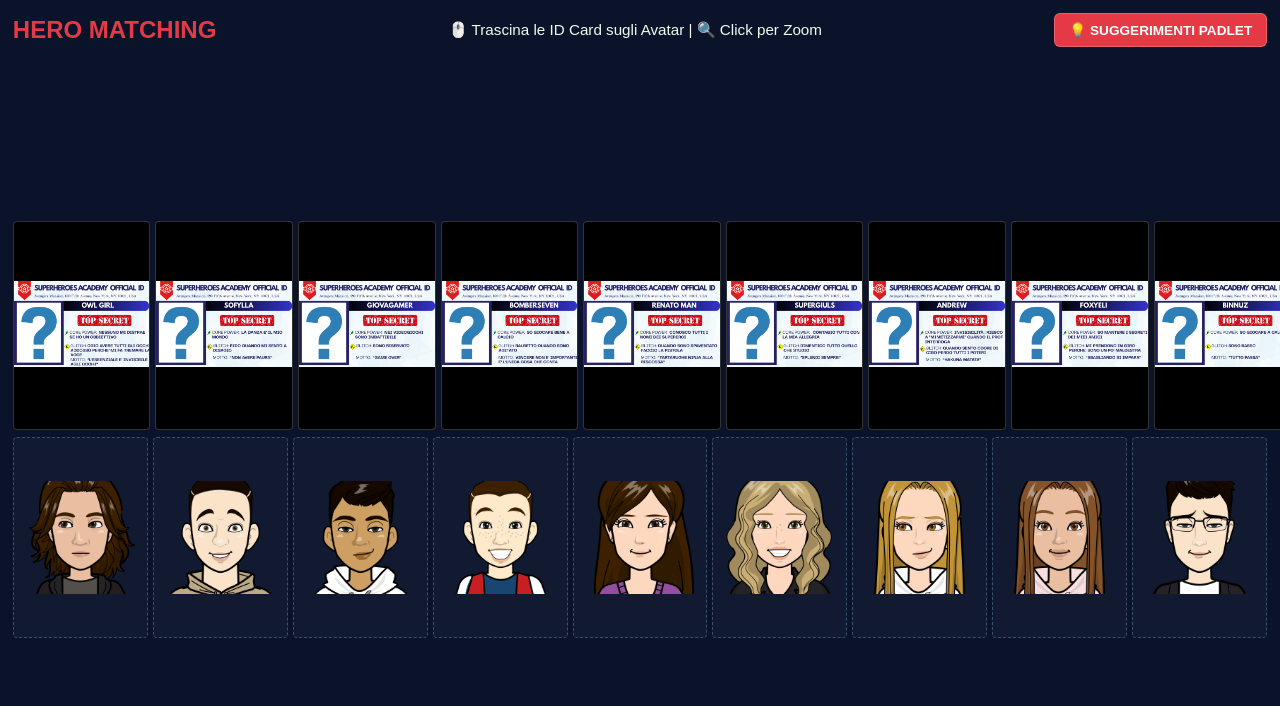
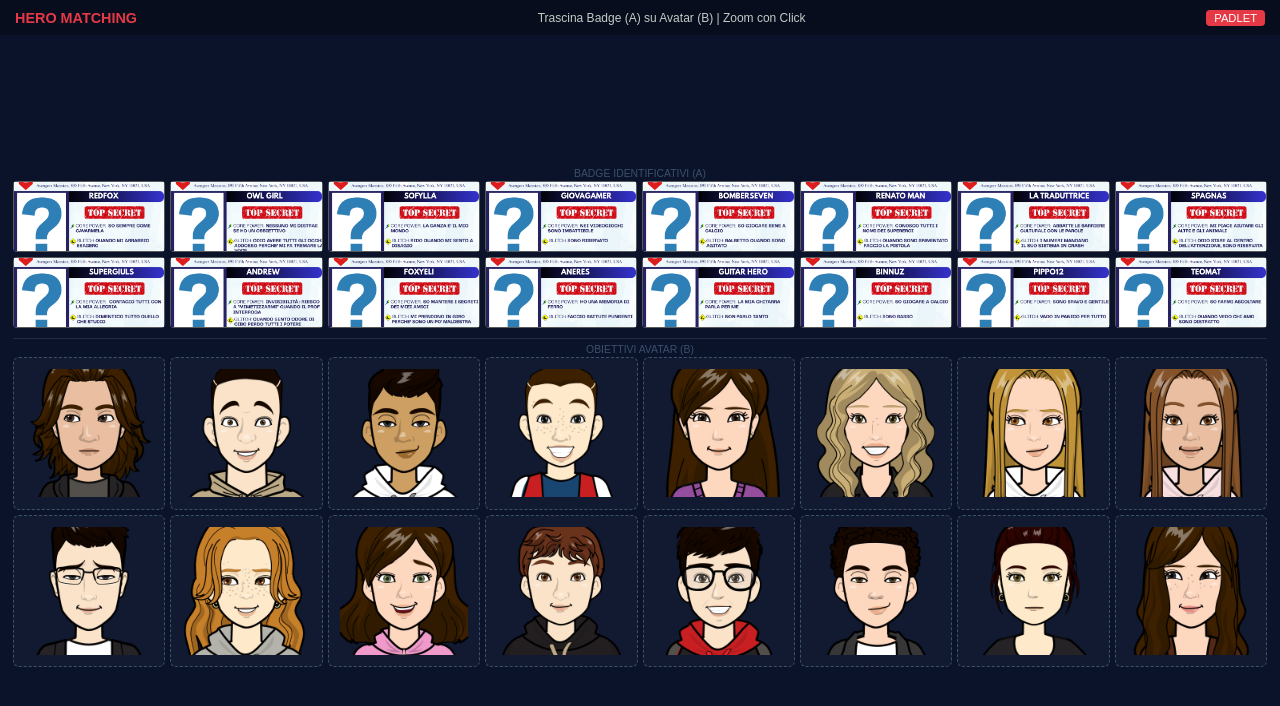
Before and after one commit to teacherlauraa/idcards, a plain HTML site: page index.html in a window 1280 px wide. Drawn offline with nearby package versions, Linux system fonts and the light colour scheme.

Commit message:
Add files via upload

```diff
--- a/index.html
+++ b/index.html
@@ -2,40 +2,106 @@
 <html lang="it">
 <head>
     <meta charset="UTF-8">
-    <title>Hero Match - Final Edition</title>
+    <title>Hero Match - 16 Heroes Double Row</title>
     <script src="https://cdn.jsdelivr.net/npm/canvas-confetti@1.6.0/dist/confetti.browser.min.js"></script>
     <style>
         :root { --primary: #e63946; --dark: #0b132b; --light: #f1faee; --accent: #3a506b; }
-        body { font-family: sans-serif; background-color: var(--dark); color: var(--light); margin: 0; padding: 2px; height: 100vh; display: flex; flex-direction: column; overflow: hidden; align-items: center; }
 
-        header { display: flex; align-items: center; justify-content: space-between; width: 98vw; padding: 5px 10px; height: 45px; }
-        h1 { font-size: 1.5rem; margin: 0; color: var(--primary); text-transform: uppercase; font-weight: bold; }
+        * { box-sizing: border-box; }
 
-        .inst-row { font-size: 0.95rem; flex-grow: 1; text-align: center; margin: 0 15px; white-space: nowrap; font-weight: 500; }
+        body {
+            font-family: sans-serif;
+            background-color: var(--dark);
+            color: var(--light);
+            margin: 0;
+            padding: 0;
+            height: 100vh;
+            display: flex;
+            flex-direction: column;
+            overflow: hidden;
+            align-items: center;
+        }
 
-        .btn-padlet { background: #e63946; color: white; text-decoration: none; padding: 8px 14px; border-radius: 6px; font-weight: bold; font-size: 0.85rem; display: flex; align-items: center; gap: 8px; transition: 0.3s; border: 1px solid rgba(255,255,255,0.2); }
-        .btn-padlet:hover { background: #ff4d4d; transform: scale(1.05); }
+        header {
+            display: flex;
+            align-items: center;
+            justify-content: space-between;
+            width: 100%;
+            height: 35px;
+            padding: 0 15px;
+            background: rgba(0,0,0,0.3);
+        }
 
-        .game-area { flex: 1; display: flex; flex-direction: column; justify-content: center; width: 98vw; gap: 10px; padding: 5px 0; }
-        .card-row { display: grid; grid-template-columns: repeat(9, 1fr); gap: 5px; }
+        h1 { font-size: 0.9rem; margin: 0; color: var(--primary); text-transform: uppercase; }
+        .inst-row { font-size: 0.75rem; opacity: 0.8; }
+        .btn-padlet { background: var(--primary); color: white; text-decoration: none; padding: 2px 8px; border-radius: 4px; font-size: 0.7rem; }
 
-        .card-id { aspect-ratio: 2/3; background: #000; border: 1px solid rgba(255,255,255,0.2); border-radius: 4px; cursor: zoom-in; transition: 0.2s; }
-        .card-id img { width: 100%; height: 100%; object-fit: contain; }
+        .game-area {
+            flex: 1;
+            width: 98vw;
+            display: flex;
+            flex-direction: column;
+            justify-content: center; /* Centra tutto verticalmente */
+            gap: 10px;
+            padding: 5px 0;
+        }
+
+        /* Griglia a 8 colonne: con 16 carte andrà automaticamente su 2 righe */
+        .card-row {
+            display: grid;
+            grid-template-columns: repeat(8, 1fr);
+            gap: 5px;
+            width: 100%;
+        }
+
+        /* Rettangoli A ancora più compatti */
+        .card-id {
+            aspect-ratio: 3/1.4;
+            background: #111;
+            border: 1px solid rgba(255,255,255,0.3);
+            border-radius: 4px;
+            cursor: zoom-in;
+            transition: 0.2s;
+            display: flex;
+            align-items: center;
+            justify-content: center;
+        }
+
+        .card-id img { width: 100%; height: 100%; object-fit: cover; }
         .card-id:hover { border-color: var(--primary); transform: scale(1.05); z-index: 10; }
 
-        .avatar-slot { aspect-ratio: 2/3; border: 1px dashed var(--accent); border-radius: 4px; background: rgba(255,255,255,0.03); display: flex; align-items: center; justify-content: center; position: relative; }
-        .avatar-slot img { width: 85%; height: auto; max-height: 85%; object-fit: contain; }
+        /* Avatar B leggermente più piccoli per stare su due righe */
+        .avatar-slot {
+            aspect-ratio: 1/1;
+            border: 1px dashed var(--accent);
+            border-radius: 6px;
+            background: rgba(255,255,255,0.03);
+            position: relative;
+            display: flex;
+            align-items: center;
+            justify-content: center;
+        }
+
+        .avatar-slot img { width: 85%; height: 85%; object-fit: contain; }
         .avatar-slot.matched { border: 1px solid #4caf50; background: rgba(76, 175, 80, 0.1); }
         .avatar-slot.matched img { opacity: 0.1; }
-        .avatar-slot.matched::after { content: "✅"; position: absolute; font-size: 1.5rem; }
+        .avatar-slot.matched::after { content: "✅"; position: absolute; font-size: 1.2rem; }
 
-        #zoom-modal { display: none; position: fixed; top: 0; left: 0; width: 100%; height: 100%; background: rgba(0,0,0,0.95); z-index: 2000; justify-content: center; align-items: center; }
+        .label-section {
+            font-size: 0.65rem;
+            text-transform: uppercase;
+            color: var(--accent);
+            text-align: center;
+            margin-bottom: 2px;
+        }
+
+        /* Zoom & Win Modals */
+        #zoom-modal { display: none; position: fixed; top: 0; left: 0; width: 100%; height: 100%; background: rgba(0,0,0,0.9); z-index: 2000; justify-content: center; align-items: center; }
         #zoom-modal img { max-width: 90%; max-height: 90%; border: 2px solid white; }
 
-        #win-modal { display: none; position: fixed; top: 50%; left: 50%; transform: translate(-50%, -50%); background: white; color: var(--dark); padding: 25px; border-radius: 15px; text-align: center; z-index: 3000; width: 260px; border: 5px solid var(--primary); }
-        #code-num { display: none; font-size: 70px; color: var(--primary); font-weight: bold; margin: 15px 0; }
+        #win-modal { display: none; position: fixed; top: 50%; left: 50%; transform: translate(-50%, -50%); background: white; color: #000; padding: 20px; border-radius: 15px; text-align: center; z-index: 3000; border: 4px solid var(--primary); width: 250px; }
+        #code-num { display: none; font-size: 50px; color: var(--primary); font-weight: bold; }
 
-        button.rev { background: var(--primary); color: white; border: none; padding: 12px; cursor: pointer; border-radius: 6px; font-weight: bold; width: 100%; font-size: 1rem; }
         .hidden { visibility: hidden; opacity: 0; pointer-events: none; }
     </style>
 </head>
@@ -43,46 +109,54 @@
 
 <header>
     <h1>HERO MATCHING</h1>
-    <div class="inst-row">
-        🖱️ Trascina le ID Card sugli Avatar | 🔍 Click per Zoom
-    </div>
-    <a href="https://padlet.com/professoressalauraa/superheroes-academy-5iu1b24rpu9h1bco" target="_blank" class="btn-padlet">
-        💡 SUGGERIMENTI PADLET
-    </a>
+    <div class="inst-row">Trascina Badge (A) su Avatar (B) | Zoom con Click</div>
+    <a href="https://padlet.com/professoressalauraa/superheroes-academy-5iu1b24rpu9h1bco" target="_blank" class="btn-padlet">PADLET</a>
 </header>
 
 <div class="game-area">
-    <div class="card-row" id="id-row"></div>
-    <div class="card-row" id="avatar-row"></div>
+    <div>
+        <div class="label-section">Badge Identificativi (A)</div>
+        <div class="card-row" id="id-row"></div>
+    </div>
+
+    <div style="border-top: 1px solid rgba(255,255,255,0.1); padding-top: 5px;">
+        <div class="label-section">Obiettivi Avatar (B)</div>
+        <div class="card-row" id="avatar-row"></div>
+    </div>
 </div>
 
 <div id="zoom-modal" onclick="this.style.display='none'"><img id="zoom-img"></div>
 
 <div id="win-modal">
-    <h3>MISSIONE COMPIUTA! 🎖️</h3>
-    <button class="rev" id="reveal-btn" onclick="showCode()">RIVELA CODICE</button>
+    <h3 style="margin:0">OTTIMO LAVORO!</h3>
+    <p style="font-size:0.9rem">Tutti gli eroi sono stati identificati.</p>
+    <button style="background:var(--primary);color:white;border:none;padding:10px;width:100%;cursor:pointer;font-weight:bold;border-radius:4px;" id="reveal-btn" onclick="showCode()">RIVELA CODICE</button>
     <div id="code-num">0</div>
 </div>
 
 <script>
-    const total = 9;
+    const total = 16;
     let matches = 0;
-    const idRow = document.getElementById('id-row');
-    const avatarRow = document.getElementById('avatar-row');
     const nums = Array.from({length: total}, (_, i) => i + 1);
     const shuffled = [...nums].sort(() => Math.random() - 0.5);
 
-    // Caricamento ID Cards
+    const idRow = document.getElementById('id-row');
+    const avatarRow = document.getElementById('avatar-row');
+
+    // Creazione ID Cards A (8 per riga x 2 righe = 16)
     shuffled.forEach(n => {
         const d = document.createElement('div');
         d.className = 'card-id'; d.draggable = true; d.id = `c${n}`; d.dataset.m = n;
-        d.onclick = () => { document.getElementById('zoom-img').src = `${n}A.png`; document.getElementById('zoom-modal').style.display = 'flex'; };
+        d.onclick = () => {
+            document.getElementById('zoom-img').src = `${n}A.png`;
+            document.getElementById('zoom-modal').style.display = 'flex';
+        };
         d.innerHTML = `<img src="${n}A.png">`;
         d.ondragstart = (e) => e.dataTransfer.setData('t', d.id);
         idRow.appendChild(d);
     });
 
-    // Caricamento Avatar Slot
+    // Creazione Slot Avatar B (8 per riga x 2 righe = 16)
     nums.forEach(n => {
         const s = document.createElement('div');
         s.className = 'avatar-slot'; s.dataset.i = n;
@@ -96,18 +170,22 @@
                 dragElem.classList.add('hidden');
                 matches++;
                 if (matches === total) {
-                    const end = Date.now() + 5000;
-                    (function f() {
-                        confetti({particleCount:7, angle:60, spread:60, origin:{x:0}, colors:['#e63946','#ffffff']});
-                        confetti({particleCount:7, angle:120, spread:60, origin:{x:1}, colors:['#e63946','#ffffff']});
-                        if(Date.now() < end) requestAnimationFrame(f);
-                    }());
-                    setTimeout(() => { document.getElementById('win-modal').style.display = 'block'; }, 1000);
+                    lanciaConfetti();
+                    setTimeout(() => { document.getElementById('win-modal').style.display = 'block'; }, 800);
                 }
             }
         };
         avatarRow.appendChild(s);
     });
+
+    function lanciaConfetti() {
+        const end = Date.now() + 3000;
+        (function f() {
+            confetti({particleCount:4, angle:60, spread:55, origin:{x:0}});
+            confetti({particleCount:4, angle:120, spread:55, origin:{x:1}});
+            if(Date.now() < end) requestAnimationFrame(f);
+        }());
+    }
 
     function showCode() {
         document.getElementById('reveal-btn').style.display = 'none';
```
